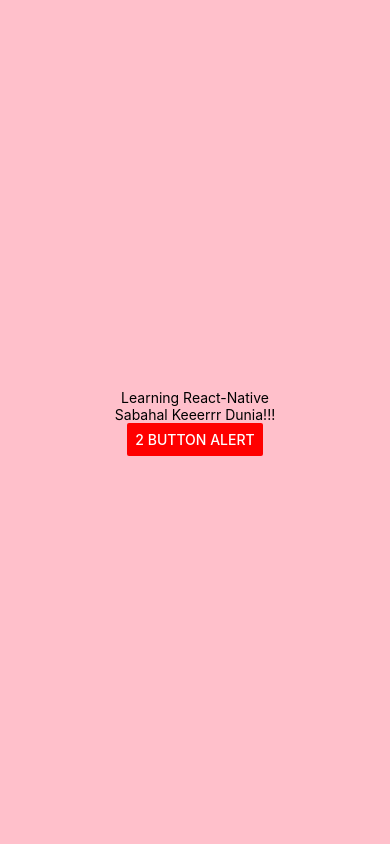
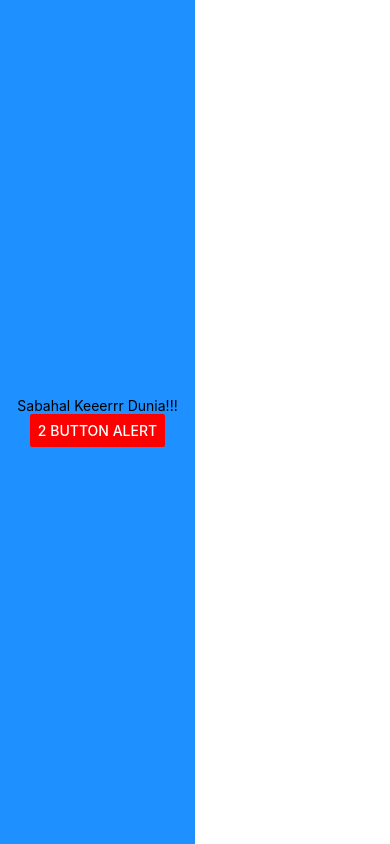
Before and after one commit to Jadashi97/ReactNative-DonewithIt-App, a React Native app: screen / in a window 390 px wide. Built offline with nearby package versions, Linux system fonts and the light colour scheme.

Commit message:
(feat): learned layouts, sizing and hooks for Dimensions

```diff
--- a/App.js
+++ b/App.js
@@ -1,5 +1,6 @@
 import { StatusBar } from 'expo-status-bar';
-import { StyleSheet, Text, TouchableOpacity, SafeAreaView, Image, Button, Alert, View} from 'react-native';
+import { StyleSheet, Text, TouchableOpacity, SafeAreaView, Image, Button, Alert, View, Dimensions} from 'react-native';
+import { useDimensions, useDeviceOrientation } from '@react-native-community/hooks'; //use this hook to easily flip around the
 
 export default function App() {
 
@@ -23,17 +24,15 @@ export default function App() {
   //   )
   // }
 
+  //console.log(useDeviceOrientation()) // this checks out the the dimesions of the phone device you are working on
+
   return (
-    <SafeAreaView style={[styles.container, styleContainer]}>
+    <SafeAreaView style={styles.container}>
       <View>
-        <Text>
-        Learning React-Native
+        <Text >
+            Sabahal Keeerrr Dunia!!!
         </Text>
-
       </View>
-      <Text >
-          Sabahal Keeerrr Dunia!!!
-      </Text>
        {/* below we can import an image and add a few props to it e.g, Highlight, touchableOpacity */}
        {/* <TouchableOpacity onPress={onPress}>
         <Image
@@ -58,12 +57,14 @@ export default function App() {
   );
 }
 
-const styleContainer = { backgroundColor: "pink"}; // this style overides the previous style.. we add it as an array to the safeArea view style
+// const styleContainer = { backgroundColor: "pink"}; // this style overides the previous style.. we add it as an array to the safeArea view style
 
 const styles = StyleSheet.create({
   container: {
     flex: 1,
-    backgroundColor: '#fff',
+    backgroundColor: 'dodgerblue',
+    width: "50%",
+    height: "30%",
     justifyContent: "center",
     alignItems: "center"
   },
--- a/app.json
+++ b/app.json
@@ -3,7 +3,7 @@
     "name": "DoneWithIt",
     "slug": "DoneWithIt",
     "version": "1.0.0",
-    "orientation": "portrait",
+    "orientation": "potrait",
     "icon": "./assets/icon.png",
     "userInterfaceStyle": "light",
     "splash": {
--- a/package.json
+++ b/package.json
@@ -9,6 +9,7 @@
     "web": "expo start --web"
   },
   "dependencies": {
+    "@react-native-community/hooks": "^2.8.1",
     "expo": "~46.0.9",
     "expo-status-bar": "~1.4.0",
     "react": "18.0.0",
```
Also changed, not shown: 1 other file (tests, documents, lock files or other folders).
